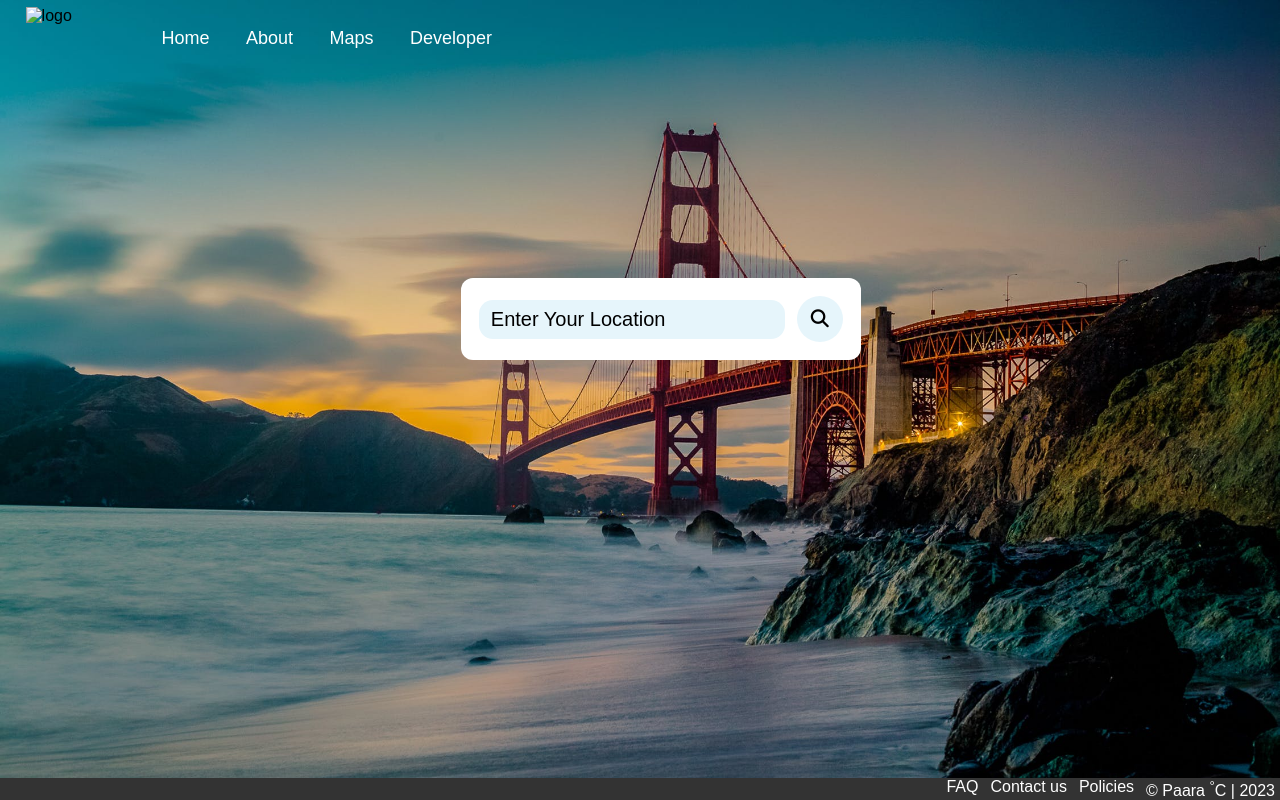
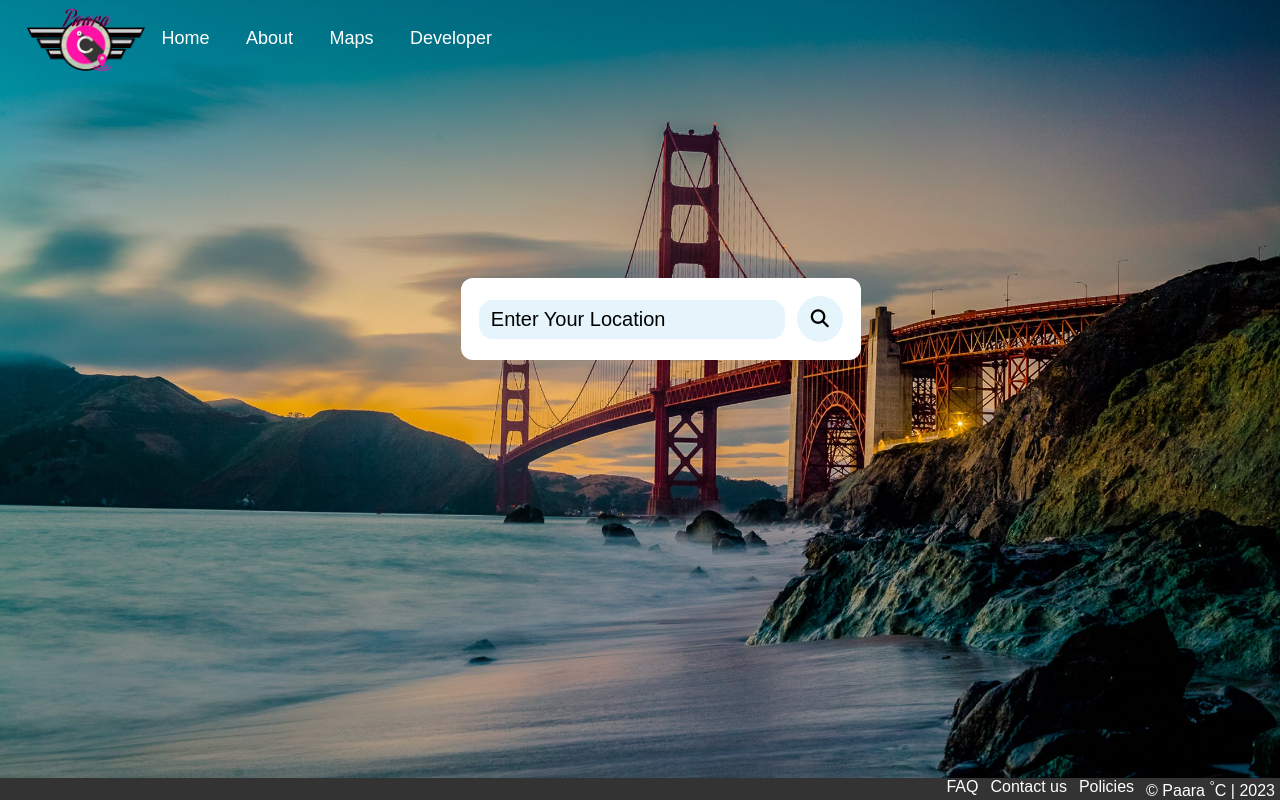
Before and after one commit to prashantsahu20/weather-application, a plain HTML site: page index.html in a window 1280 px wide. Drawn offline with Linux system fonts and the light colour scheme.

Commit message:
Update index.html

```diff
--- a/index.html
+++ b/index.html
@@ -11,7 +11,7 @@
     <div id="header1">
         <div class="container1">
             <nav>
-                <img src="images/mylogo.png" id="logo1" class="logo1" alt="logo">
+                <img src="mylogo.png" id="logo1" class="logo1" alt="logo">
                 <ul id="sidemenu">
                     <li><a href="/index.html">Home</a></li>
                     <li><a href="#about">About</a></li>
```
